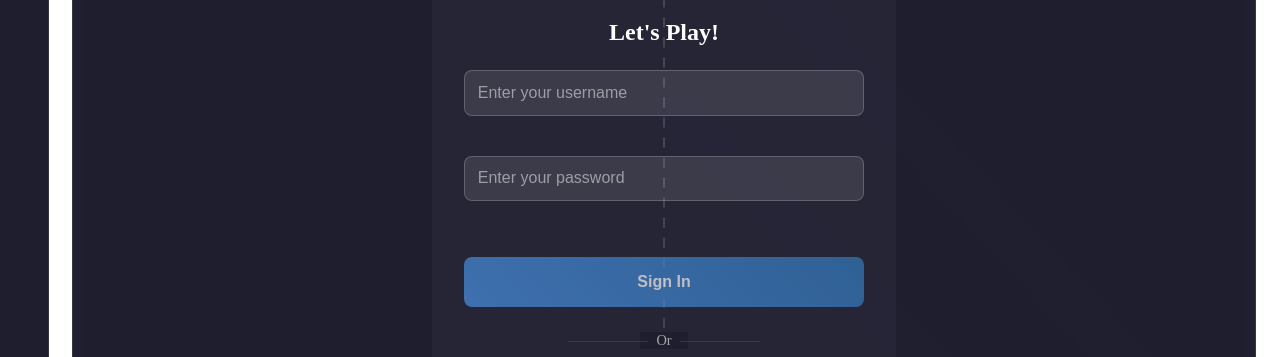
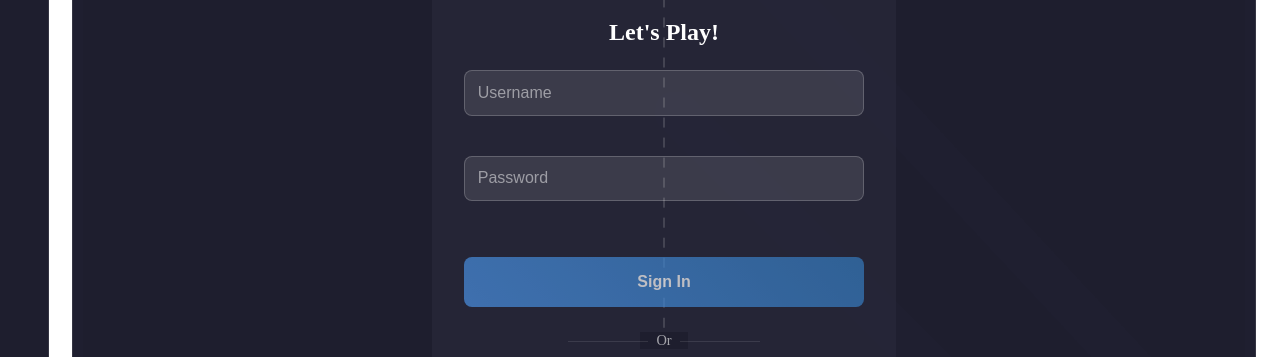
Before and after one commit to hive-helsinki-projects/ft_transcendence, a React (Vite) app in the folder frontend/: page / in a window 1280 px wide. Shown: the part 400-757 px from the top of the page. Built offline with nearby package versions, Linux system fonts and the light colour scheme.

Commit message:
Refactor AuthForm component to improve structure and reusability
- Introduced FormInput subcomponent for better input handling and error display.
- Simplified input change handling and form submission with error logging.
- Updated CSS imports for cleaner styling management.

```diff
--- a/frontend/src/components/auth/AuthForm.tsx
+++ b/frontend/src/components/auth/AuthForm.tsx
@@ -2,7 +2,41 @@ import React, { useState } from 'react'
 import { useFormValidation } from '../../hooks/useFormValidation'
 import { AuthFormData, AuthFormProps } from '../../types/auth'
 import LoadingState from '../LoadingState'
-import '../../css/LandingPage.css'
+import '../../css'
+
+interface FormInputProps {
+  name: keyof AuthFormData
+  type: string
+  value: string
+  placeholder: string
+  error?: string
+  disabled: boolean
+  onChange: (e: React.ChangeEvent<HTMLInputElement>) => void
+}
+
+const FormInput: React.FC<FormInputProps> = ({
+  name,
+  type,
+  value,
+  placeholder,
+  error,
+  disabled,
+  onChange,
+}) => (
+  <div className="form-group">
+    <input
+      type={type}
+      name={name}
+      placeholder={placeholder}
+      value={value}
+      onChange={onChange}
+      disabled={disabled}
+      required
+      className={error ? 'error' : ''}
+    />
+    {error && <span className="error-text">{error}</span>}
+  </div>
+)
 
 const AuthForm: React.FC<AuthFormProps> = ({
   onSubmit,
@@ -18,7 +52,7 @@ const AuthForm: React.FC<AuthFormProps> = ({
 
   const handleInputChange = (e: React.ChangeEvent<HTMLInputElement>) => {
     const { name, value } = e.target
-    setFormData((prev: AuthFormData) => ({ ...prev, [name]: value }))
+    setFormData(prev => ({ ...prev, [name]: value }))
     updateValidation({ ...formData, [name]: value })
   }
 
@@ -26,70 +60,45 @@ const AuthForm: React.FC<AuthFormProps> = ({
     e.preventDefault()
     const { isValid } = updateValidation(formData)
     if (isValid) {
-      await onSubmit(formData)
+      try {
+        await onSubmit(formData)
+      } catch (err) {
+        console.error('Form submission error:', err)
+      }
     }
   }
 
   return (
     <form onSubmit={handleSubmit} className="auth-form" noValidate>
-      {error && <div className="error-message" role="alert">{error}</div>}
-      {successMessage && (
-        <div className="success-message" role="status">{successMessage}</div>
-      )}
+      {error && <div className="error-message">{error}</div>}
+      {successMessage && <div className="success-message">{successMessage}</div>}
 
-      <div className="form-group">
-        <label htmlFor="username" className="sr-only">Username</label>
-        <input
-          id="username"
-          type="text"
-          name="username"
-          placeholder="Enter your username"
-          value={formData.username}
-          onChange={handleInputChange}
-          disabled={isLoading}
-          required
-          aria-invalid={!!validation.errors.username}
-          aria-describedby={validation.errors.username ? 'username-error' : undefined}
-        />
-        {validation.errors.username && (
-          <span id="username-error" className="error-text" role="alert">
-            {validation.errors.username}
-          </span>
-        )}
-      </div>
+      <FormInput
+        name="username"
+        type="text"
+        value={formData.username}
+        placeholder="Username"
+        error={validation.errors.username}
+        disabled={isLoading}
+        onChange={handleInputChange}
+      />
 
-      <div className="form-group">
-        <label htmlFor="password" className="sr-only">Password</label>
-        <input
-          id="password"
-          type="password"
-          name="password"
-          placeholder="Enter your password"
-          value={formData.password}
-          onChange={handleInputChange}
-          disabled={isLoading}
-          required
-          aria-invalid={!!validation.errors.password}
-          aria-describedby={validation.errors.password ? 'password-error' : undefined}
-        />
-        {validation.errors.password && (
-          <span id="password-error" className="error-text" role="alert">
-            {validation.errors.password}
-          </span>
-        )}
-      </div>
+      <FormInput
+        name="password"
+        type="password"
+        value={formData.password}
+        placeholder="Password"
+        error={validation.errors.password}
+        disabled={isLoading}
+        onChange={handleInputChange}
+      />
 
       <button
         type="submit"
         className="submit-button"
         disabled={isLoading || !validation.isValid}
-        aria-busy={isLoading}
       >
-        {isLoading ? (
-          <LoadingState size="small" message="Signing in..." />
-        ) : (
-          'Sign In'
-        )}
+        {isLoading ? <LoadingState size="small" message="Signing in..." /> : 'Sign In'}
       </button>
     </form>
   )
```
